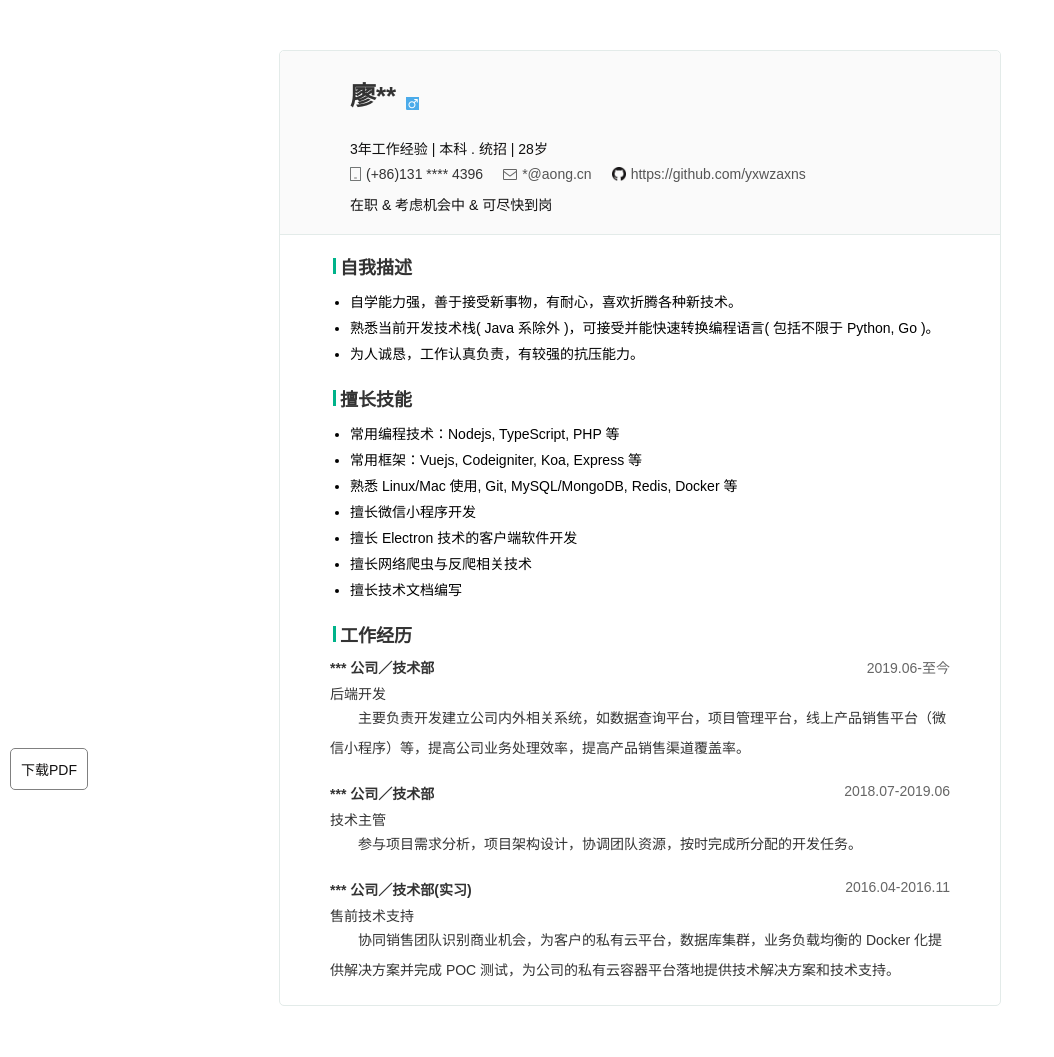
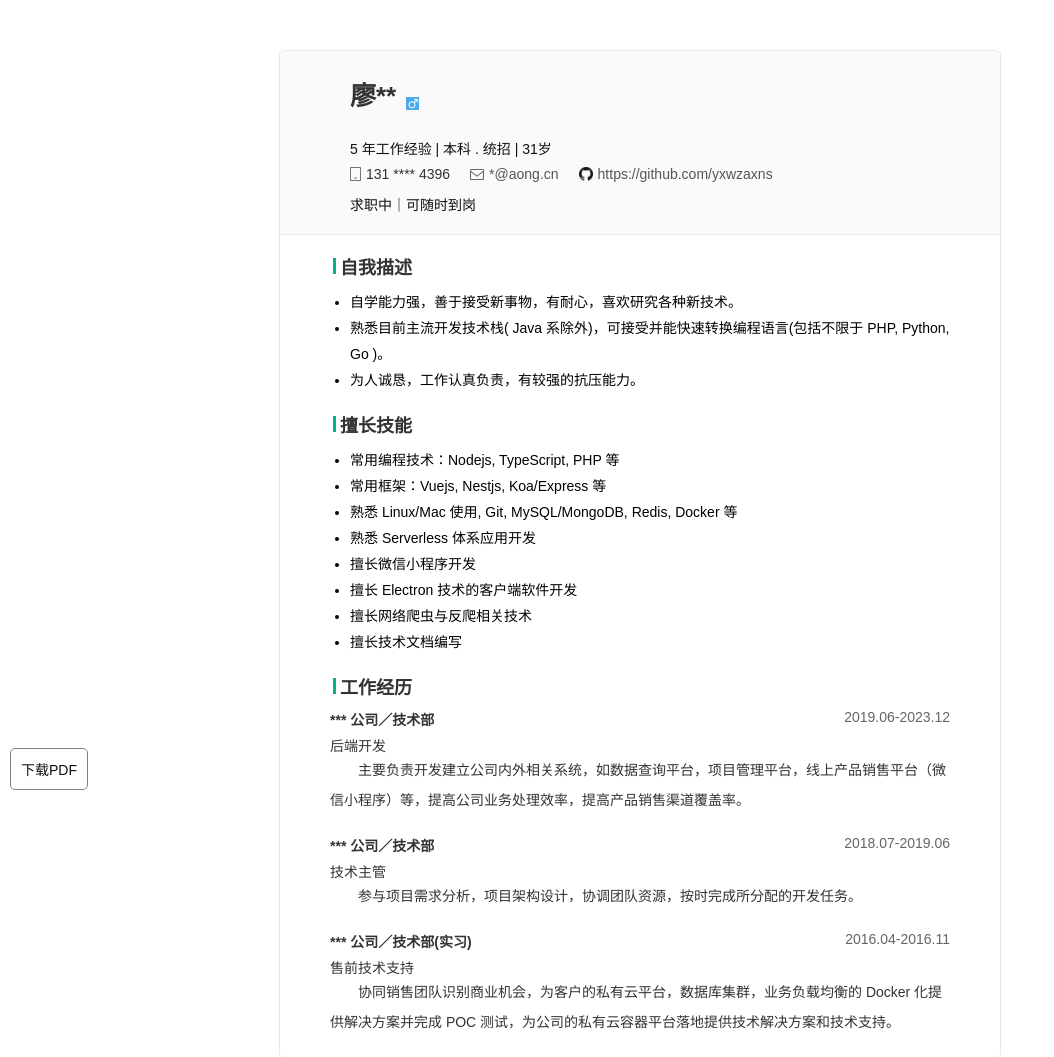
Before and after one commit to yxwzaxns/yxwzaxns.github.io, a plain HTML site: page resume.html in a window 1280 px wide. Shown: the top 1057 px of the page, without its empty margins (0-1054 px from the left). Drawn offline with Linux system fonts and the light colour scheme; a web font is replaced by a local one.

Commit message:
update resume

```diff
--- a/resume.html
+++ b/resume.html
@@ -22,14 +22,14 @@
                     <i class="icon-sex icon-sex__male"></i>
                 </div>
                 <p class="basic-self">
-                    <span class="basic-exp">3年工作经验</span>
+                    <span class="basic-exp">5 年工作经验</span>
                     <span class="basic-edu"> | 本科 . 统招 </span>
-                    <span class="basic-age"> | 28岁</span>
+                    <span class="basic-age"> | 31岁</span>
                 </p>
                 <div class="contact">
                     <span class="basic-tel contact-item">
                         <i class="basic-tel_icon"></i>
-                        <span class="basic-tel-text">(+86)131 **** 4396</span>
+                        <span class="basic-tel-text">131 **** 4396</span>
                     </span>
                     <span class="basic-email contact-item">
                         <i class="basic-email_icon"></i>
@@ -45,7 +45,7 @@
                     </span>
                 </div>
                 <div style="padding-top:10px;">
-                    <span>在职 & 考虑机会中 & 可尽快到岗</span>
+                    <span>求职中｜可随时到岗</span>
                 </div>
             </div>
         </div>
@@ -61,10 +61,10 @@
                 <div class="per-self_des">
                     <ul>
                         <li>
-                            <p>自学能力强，善于接受新事物，有耐心，喜欢折腾各种新技术。</p>
+                            <p>自学能力强，善于接受新事物，有耐心，喜欢研究各种新技术。</p>
                         </li>
                         <li>
-                            <p>熟悉当前开发技术栈( Java 系除外 )，可接受并能快速转换编程语言( 包括不限于 Python, Go )。</p>
+                            <p>熟悉目前主流开发技术栈( Java 系除外)，可接受并能快速转换编程语言(包括不限于 PHP, Python, Go )。</p>
                         </li>
                         <li>
                             <p>为人诚恳，工作认真负责，有较强的抗压能力。</p>
@@ -85,8 +85,9 @@
                 <div class="per-self_des">
                     <ul>
                         <li>常用编程技术：Nodejs, TypeScript, PHP 等</li>
-                        <li>常用框架：Vuejs, Codeigniter, Koa, Express 等</li>
+                        <li>常用框架：Vuejs, Nestjs, Koa/Express 等</li>
                         <li>熟悉 Linux/Mac 使用, Git, MySQL/MongoDB, Redis, Docker 等</li>
+                        <li>熟悉 Serverless 体系应用开发 </li>
                         <li>擅长微信小程序开发</li>
                         <li>擅长 Electron 技术的客户端软件开发</li>
                         <li>擅长网络爬虫与反爬相关技术</li>
@@ -103,7 +104,7 @@
             </div>
             <ol class="work-exp_group">
                 <li class="work-exp_list" data-enddate="至今" data-startdate="2019.06" data-workid="17389845" data-visible="1" data-positiontype="后端开发" data-positiontype1="开发|测试|运维类" data-positiontype2="后端开发" data-companyindustry="企业服务">
-                    <p class="exp-list_time">2019.06-至今</p>
+                    <p class="exp-list_time">2019.06-2023.12</p>
                     <div class="exp-list_top">
                         <div class="exp-list_right">
                             <div class="exp-list_title strong">
@@ -176,7 +177,7 @@
                     <div class="exp-list_title">
                         <span class="exp-project_name">食品查询平台</span>
                     </div>
-                    <p class="exp-list_time">2019.06-至今</p>
+                    <p class="exp-list_time">2019.06-2023.12</p>
                     <div class="exp-project_des">
                         <p>参与建立国内外食品原料，使用法规，用法用量等复杂数据查询平台，提高公司和客户对数据搜索查询的效率。</p>
                     </div>
@@ -196,7 +197,7 @@
                     <div class="exp-list_title">
                         <span class="exp-project_name">微信微店小程序</span>
                     </div>
-                    <p class="exp-list_time">2019.06-至今</p>
+                    <p class="exp-list_time">2019.06-2023.12</p>
                     <div class="exp-project_des">
                         <p>基于微信平台建立公司的产品销售小程序平台</p>
                     </div>
@@ -205,7 +206,7 @@
                         <ul>
                             <li>采用开源小程序商店系统，在此基础上编写自己的业务需求代码</li>
                             <li>使用微信小程序云开发技术完成后台业务逻辑，包括不限于对接微信支付，对接第三方物流，设计实现复杂的优惠券等功能</li>
-                            <li>使用 Koa( Nodejs ) + Vuejs 开发商店后台对接小程序云开发系统</li>
+                            <li>使用 Koa( Nodejs ) + Nestjs + Vuejs 开发商店后台对接小程序云开发系统</li>
                         </ul>
                         <p></p>
                     </div>
@@ -214,13 +215,13 @@
                     <div class="exp-list_title">
                         <span class="exp-project_name">项目管理平台</span>
                     </div>
-                    <p class="exp-list_time">2019.09-至今</p>
+                    <p class="exp-list_time">2019.09-2023.12</p>
                     <div class="exp-project_des">
                         <p>根据公司需求建立内部项目管理系统，统一管理公司每个项目所用的文件，项目文件变动追踪，对内为公司项目管理，对外为展示项目详情，进度，方便客户了解项目详情，进度。</p>
                     </div>
                     <div class="exp-list_content">
                         <ul>
-                            <li>分析项目业务流程，整理完善业务逻辑，后端使用 Koa(Nodejs) + MySQL，前端使用 Vuejs 等技术实现功能</li>
+                            <li>分析项目业务流程，整理完善业务逻辑，后端使用 Nestjs + MongoDB，前端使用 Vuejs 等技术实现功能</li>
                             <li>采用 RBAC 进行系统用户权限控制：内外用户隔离，用户分层权限隔离</li>
                         </ul>
                     </div>
```
